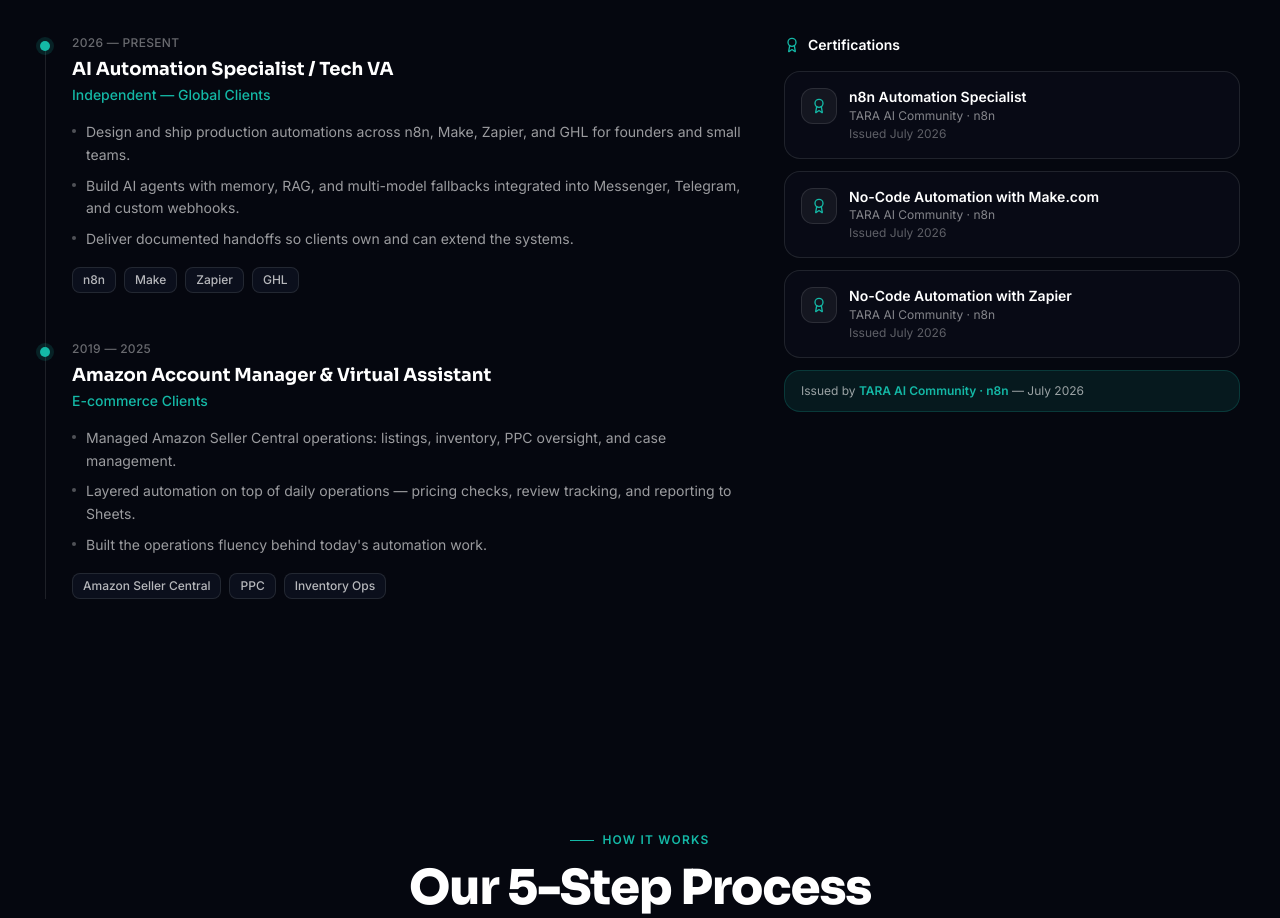
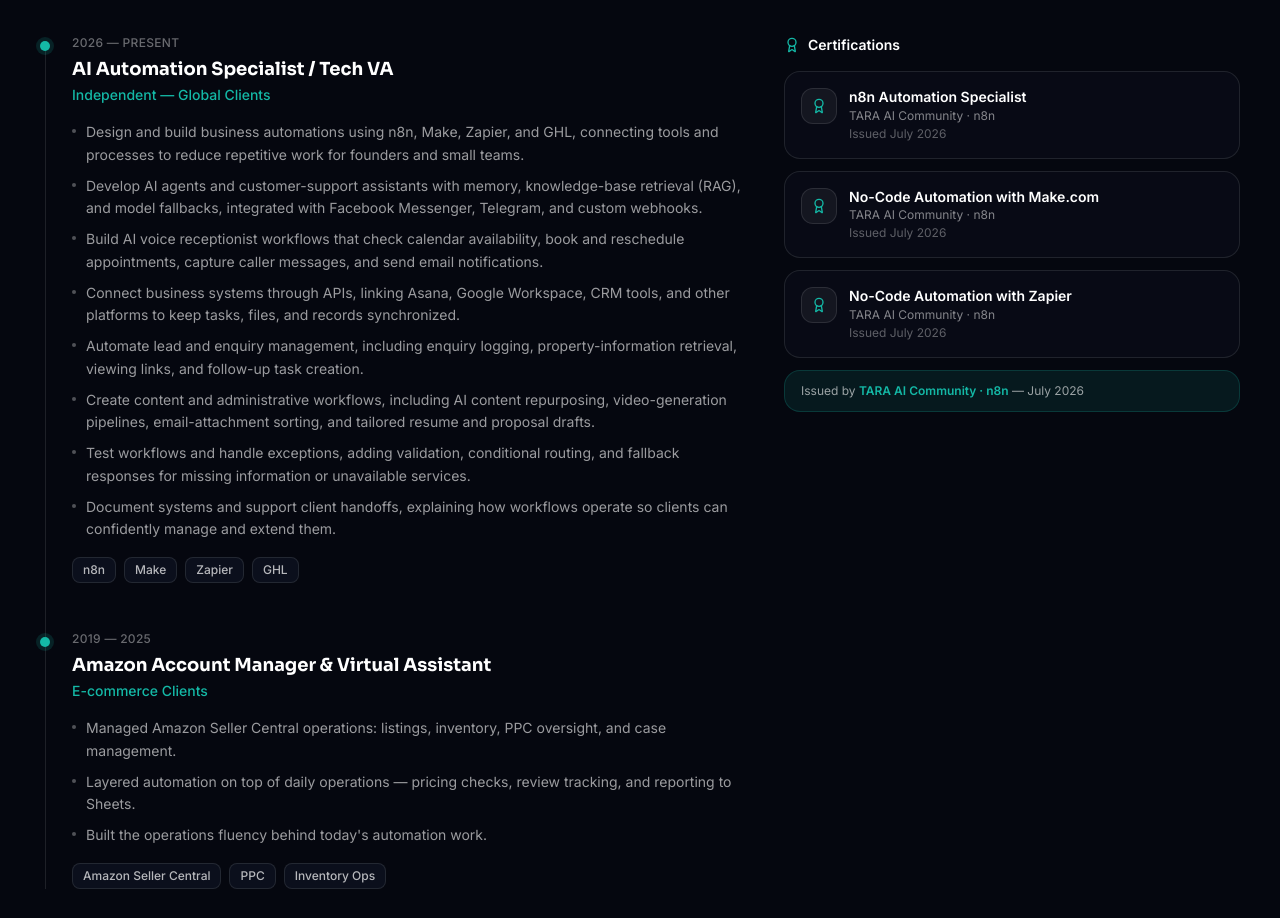
Before and after one commit to manuelraiautomation-bot/manny-portfolio, a React (Vite) app: page / in a window 1280 px wide. Shown: the part 3080-3998 px from the top of the page. Built offline with nearby package versions, Linux system fonts and the light colour scheme.

Commit message:
Expand automation experience with approved workflow capabilities

```diff
--- a/src/components/Experience.jsx
+++ b/src/components/Experience.jsx
@@ -6,9 +6,14 @@ const JOBS = [
     title: "AI Automation Specialist / Tech VA",
     company: "Independent — Global Clients",
     bullets: [
-      "Design and ship production automations across n8n, Make, Zapier, and GHL for founders and small teams.",
-      "Build AI agents with memory, RAG, and multi-model fallbacks integrated into Messenger, Telegram, and custom webhooks.",
-      "Deliver documented handoffs so clients own and can extend the systems.",
+      "Design and build business automations using n8n, Make, Zapier, and GHL, connecting tools and processes to reduce repetitive work for founders and small teams.",
+      "Develop AI agents and customer-support assistants with memory, knowledge-base retrieval (RAG), and model fallbacks, integrated with Facebook Messenger, Telegram, and custom webhooks.",
+      "Build AI voice receptionist workflows that check calendar availability, book and reschedule appointments, capture caller messages, and send email notifications.",
+      "Connect business systems through APIs, linking Asana, Google Workspace, CRM tools, and other platforms to keep tasks, files, and records synchronized.",
+      "Automate lead and enquiry management, including enquiry logging, property-information retrieval, viewing links, and follow-up task creation.",
+      "Create content and administrative workflows, including AI content repurposing, video-generation pipelines, email-attachment sorting, and tailored resume and proposal drafts.",
+      "Test workflows and handle exceptions, adding validation, conditional routing, and fallback responses for missing information or unavailable services.",
+      "Document systems and support client handoffs, explaining how workflows operate so clients can confidently manage and extend them.",
     ],
     tools: ["n8n", "Make", "Zapier", "GHL"],
   },
```
